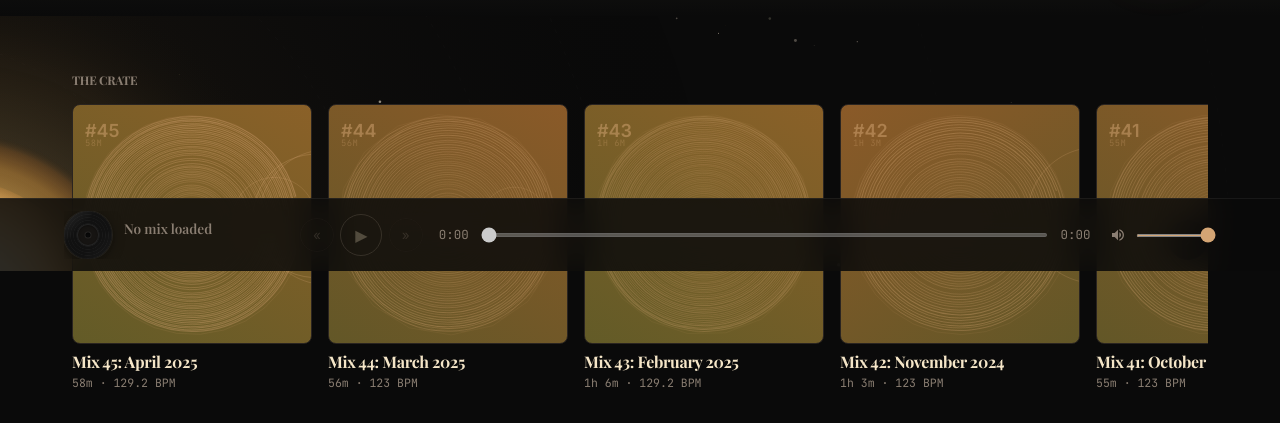
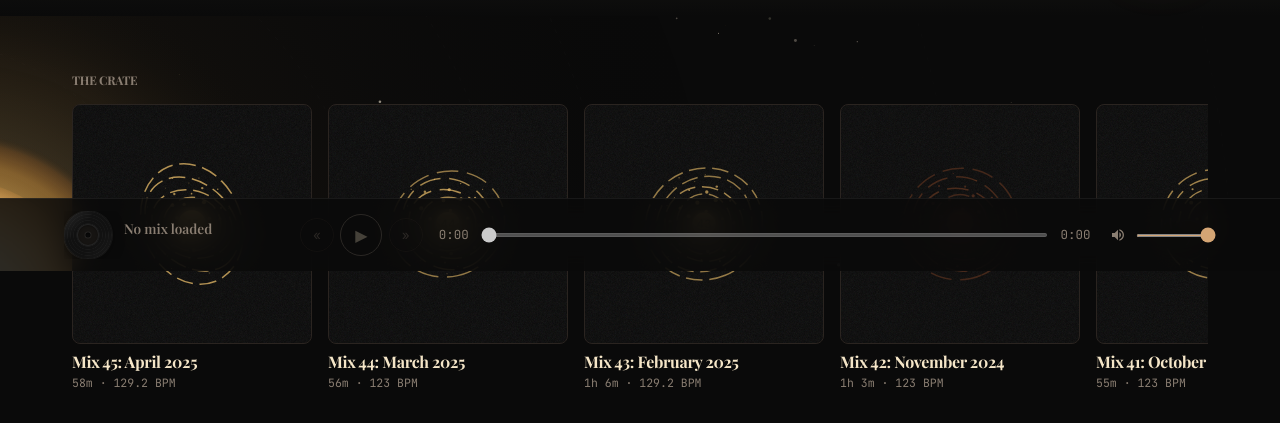
Before and after one commit to lukea3671-Claude/luke-dj-mixes, an Astro site in the folder site/: page / in a window 1280 px wide. Shown: the part 529-952 px from the top of the page. Built offline with nearby package versions, Linux system fonts and the light colour scheme; Astro itself is replaced by a stand-in of ours; grey boxes are pictures that could not be loaded; animation ran at ten frames a second.

Commit message:
Replace VinylGroove with MixVisualizer — Gemini-spec data-driven thumbnails
Based on deep research spec: eccentric ellipses from energy arc,
phyllotactic track nodes, key-based color palette (7 HCL-derived
warm amber tones), LoD rendering for 32px thumbnails, SVG grain
textures with mix-specific seeds.

```diff
--- a/site/src/components/CrateCarousel.tsx
+++ b/site/src/components/CrateCarousel.tsx
@@ -1,7 +1,7 @@
 import { useRef, useState, useCallback, useEffect } from 'react';
 import { motion } from 'framer-motion';
 import { MagicCard } from '@/components/ui/magic-card';
-import VinylGroove from '@/components/VinylGroove';
+import MixVisualizer from '@/components/MixVisualizer';
 
 interface MixItem {
   slug: string;
@@ -15,6 +15,8 @@ interface MixItem {
   bpm: number;
   trackCount: number;
   energyMean: number;
+  musicalKey: string;
+  genres: Array<{ name: string; count: number; percent: number }>;
 }
 
 interface Props {
@@ -163,31 +165,21 @@ export default function CrateCarousel({ mixes }: Props) {
               }}
             >
               <div
-                className="relative w-[220px] h-[220px] rounded-lg overflow-hidden sm:w-[240px] sm:h-[240px] border border-border-warm flex items-center justify-center"
-                style={{ background: mix.gradient }}
+                className="relative w-[220px] h-[220px] rounded-lg overflow-hidden sm:w-[240px] sm:h-[240px] border border-border-warm"
+                style={{ background: '#0A0A0A' }}
               >
-                {/* Vinyl groove visualization */}
-                <VinylGroove
-                  trackCount={mix.trackCount}
-                  bpm={mix.bpm}
-                  energyMean={mix.energyMean}
-                  mixNumber={mix.mixNumber}
-                  size={240}
+                <MixVisualizer
+                  data={{
+                    mixNumber: mix.mixNumber,
+                    bpm: mix.bpm,
+                    trackCount: mix.trackCount,
+                    energyMean: mix.energyMean,
+                    genres: mix.genres,
+                    musicalKey: mix.musicalKey,
+                    duration: mix.duration,
+                  }}
+                  viewMode="card"
                 />
-                {/* Mix number overlay */}
-                <span
-                  className="absolute top-3 left-3 font-heading text-lg font-bold select-none pointer-events-none"
-                  style={{ color: 'rgba(212, 165, 116, 0.5)' }}
-                >
-                  #{String(mix.mixNumber).padStart(2, '0')}
-                </span>
-                {/* Date subtitle */}
-                <span
-                  className="absolute top-8 left-3 font-mono text-[0.55rem] uppercase tracking-wider select-none pointer-events-none"
-                  style={{ color: 'rgba(212, 165, 116, 0.3)' }}
-                >
-                  {mix.duration}
-                </span>
               </div>
               {/* Play button on hover — outside MagicCard to avoid its border glow */}
               <button
--- /dev/null
+++ b/site/src/components/MixVisualizer.tsx
@@ -0,0 +1,267 @@
+import { useMemo } from 'react';
+
+interface MixData {
+  mixNumber: number;
+  bpm: number;
+  trackCount: number;
+  energyMean: number;
+  energyArc?: { q1: number; q2: number; q3: number; q4: number };
+  genres: Array<{ name: string; percent: number }>;
+  musicalKey: string;
+  duration: string; // e.g. "1h 23m" or "58m"
+}
+
+interface Props {
+  data: MixData;
+  viewMode: 'card' | 'thumbnail';
+}
+
+// Musical key → warm amber palette (HCL-derived, perceptually uniform)
+const KEY_COLORS: Record<string, string> = {
+  'G':  '#FFCF73', // luminous pale gold
+  'F#': '#F0C38E', // soft golden amber
+  'G#': '#D8893C', // vibrant orange-amber
+  'A':  '#C58B4E', // base amber
+  'D':  '#A36537', // earthy terracotta
+  'E':  '#7F4A28', // deep caramel
+  'F':  '#6B3A22', // dark cocoa (lightened from #4B2A1A for visibility)
+};
+const DEFAULT_COLOR = '#D4A574';
+
+// Parse duration string to minutes
+function parseDuration(dur: string): number {
+  const hm = dur.match(/(\d+)h\s*(\d+)m/);
+  if (hm) return Number(hm[1]) * 60 + Number(hm[2]);
+  const mOnly = dur.match(/(\d+)m/);
+  if (mOnly) return Number(mOnly[1]);
+  return 60;
+}
+
+// Deterministic seeded random
+function seeded(seed: number) {
+  let s = seed;
+  return () => {
+    s = (s * 16807 + 0) % 2147483647;
+    return (s - 1) / 2147483646;
+  };
+}
+
+// Phyllotactic (sunflower) distribution
+function phyllotacticNodes(
+  count: number,
+  maxRadius: number,
+  genres: Array<{ name: string; percent: number }>,
+  seed: number
+) {
+  const goldenAngle = 137.508 * (Math.PI / 180);
+  const rand = seeded(seed);
+  const nodes: Array<{ x: number; y: number; r: number }> = [];
+
+  // Assign genre tiers to tracks
+  const sorted = [...genres].sort((a, b) => b.percent - a.percent);
+  const tier1Pct = sorted[0]?.percent || 50;
+  const tier2Pct = sorted[1]?.percent || 25;
+
+  for (let i = 0; i < count; i++) {
+    const angle = i * goldenAngle + rand() * 0.3;
+    const r = Math.sqrt((i + 0.5) / count) * maxRadius * 0.85;
+    const x = 500 + r * Math.cos(angle);
+    const y = 500 + r * Math.sin(angle);
+
+    // Node size based on genre tier
+    const pct = (i / count) * 100;
+    let nodeR: number;
+    if (pct < tier1Pct) nodeR = 6 + rand() * 3; // dominant genre: large
+    else if (pct < tier1Pct + tier2Pct) nodeR = 3.5 + rand() * 2; // secondary: medium
+    else nodeR = 1.5 + rand() * 1.5; // micro genres: small
+
+    nodes.push({ x, y, r: nodeR });
+  }
+  return nodes;
+}
+
+// Generate eccentric energy arc paths
+function energyArcPaths(
+  arc: { q1: number; q2: number; q3: number; q4: number },
+  maxRadius: number,
+  bpm: number
+) {
+  const quarters = [arc.q1, arc.q2, arc.q3, arc.q4];
+  const baseRadii = [0.45, 0.6, 0.75, 0.9]; // inner to outer
+
+  // BPM → dash pattern
+  const dashLen = Math.max(4, 40 - (bpm - 100) * 0.8);
+  const gapLen = Math.max(2, dashLen * 0.4);
+  const dashArray = `${dashLen} ${gapLen}`;
+
+  return quarters.map((energy, i) => {
+    const baseR = baseRadii[i] * maxRadius;
+
+    // Energy drives eccentricity: higher = more elliptical
+    const eccentricity = 1 + (energy - 0.15) * 3;
+    const rx = baseR * eccentricity;
+    const ry = baseR / eccentricity;
+
+    // Rotation based on quarter index
+    const rotation = i * 22.5;
+
+    // Opacity from energy
+    const opacity = 0.2 + energy * 2.5;
+
+    return { rx, ry, rotation, opacity: Math.min(0.9, opacity), dashArray };
+  });
+}
+
+export default function MixVisualizer({ data, viewMode }: Props) {
+  const isThumbnail = viewMode === 'thumbnail';
+  const baseColor = KEY_COLORS[data.musicalKey] || DEFAULT_COLOR;
+
+  // Duration → bounding radius (51min=250, 225min=450 on 1000px viewBox)
+  const durationMin = parseDuration(data.duration);
+  const maxRadius = useMemo(() => {
+    const norm = Math.min(1, Math.max(0, (durationMin - 51) / (225 - 51)));
+    return 250 + norm * 200;
+  }, [durationMin]);
+
+  // Energy arc (use provided or synthesize from energyMean)
+  const arc = data.energyArc || {
+    q1: data.energyMean * (0.85 + (data.mixNumber % 3) * 0.1),
+    q2: data.energyMean * (1.0 + (data.mixNumber % 5) * 0.05),
+    q3: data.energyMean * (1.1 - (data.mixNumber % 4) * 0.05),
+    q4: data.energyMean * (0.9 + (data.mixNumber % 2) * 0.1),
+  };
+
+  // Core glow radius from energy mean
+  const coreR = 20 + data.energyMean * 200;
+  const glowStd = 5 + data.energyMean * 60;
+
+  // Generate track nodes (card only)
+  const trackNodes = useMemo(() => {
+    if (isThumbnail) return null;
+    return phyllotacticNodes(
+      Math.min(data.trackCount, 120), // cap for performance
+      maxRadius,
+      data.genres,
+      data.mixNumber * 7919
+    );
+  }, [isThumbnail, data.trackCount, maxRadius, data.genres, data.mixNumber]);
+
+  // Generate energy arc paths
+  const paths = useMemo(() => {
+    return energyArcPaths(arc, maxRadius, data.bpm);
+  }, [arc, maxRadius, data.bpm]);
+
+  const filterId = `grain-${data.mixNumber}`;
+  const glowId = `glow-${data.mixNumber}`;
+
+  return (
+    <svg
+      viewBox="0 0 1000 1000"
+      preserveAspectRatio="xMidYMid meet"
+      xmlns="http://www.w3.org/2000/svg"
+      style={{ width: '100%', height: '100%' }}
+      role="img"
+      aria-label={`Mix ${data.mixNumber} visualization`}
+    >
+      <defs>
+        {/* Vinyl grain texture — unique per mix */}
+        <filter id={filterId}>
+          <feTurbulence
+            type="fractalNoise"
+            baseFrequency="0.85"
+            numOctaves="3"
+            seed={data.mixNumber}
+          />
+          <feColorMatrix
+            type="matrix"
+            values="1 0 0 0 0, 0 1 0 0 0, 0 0 1 0 0, 0 0 0 0.08 0"
+          />
+        </filter>
+        {/* Core glow */}
+        <filter id={glowId}>
+          <feGaussianBlur stdDeviation={glowStd} result="blur" />
+          <feMerge>
+            <feMergeNode in="blur" />
+            <feMergeNode in="SourceGraphic" />
+          </feMerge>
+        </filter>
+      </defs>
+
+      {/* Grain overlay */}
+      {!isThumbnail && (
+        <rect width="1000" height="1000" filter={`url(#${filterId})`} />
+      )}
+
+      {/* Core sun/spindle — energy mean drives glow */}
+      <circle
+        cx={500}
+        cy={500}
+        r={isThumbnail ? coreR * 1.3 : coreR}
+        fill={baseColor}
+        opacity={0.6 + data.energyMean * 2}
+        filter={!isThumbnail ? `url(#${glowId})` : undefined}
+      />
+
+      {/* Energy arc orbits — eccentric ellipses */}
+      <g fill="none" stroke={baseColor}>
+        {isThumbnail ? (
+          // Simplified: single circle for thumbnail
+          <circle
+            cx={500}
+            cy={500}
+            r={maxRadius * 0.65}
+            strokeWidth={3}
+            opacity={0.3 + data.energyMean * 2}
+            vectorEffect="non-scaling-stroke"
+          />
+        ) : (
+          // Full eccentric arcs for card view
+          paths.map((p, i) => (
+            <ellipse
+              key={i}
+              cx={500}
+              cy={500}
+              rx={p.rx}
+              ry={p.ry}
+              transform={`rotate(${p.rotation} 500 500)`}
+              strokeWidth={1.5}
+              strokeDasharray={p.dashArray}
+              opacity={p.opacity}
+              vectorEffect="non-scaling-stroke"
+            />
+          ))
+        )}
+      </g>
+
+      {/* Track nodes — phyllotactic distribution (card only) */}
+      {!isThumbnail && trackNodes && (
+        <g fill={baseColor}>
+          {trackNodes.map((node, i) => (
+            <circle
+              key={i}
+              cx={node.x}
+              cy={node.y}
+              r={node.r}
+              opacity={0.6}
+            />
+          ))}
+        </g>
+      )}
+
+      {/* Mix number label (card only) */}
+      {!isThumbnail && (
+        <text
+          x={500}
+          y={515}
+          fill="rgba(10, 10, 10, 0.7)"
+          fontSize={48}
+          fontWeight="bold"
+          textAnchor="middle"
+          fontFamily="'Inter', system-ui, sans-serif"
+        >
+          {data.mixNumber}
+        </text>
+      )}
+    </svg>
+  );
+}
--- a/site/src/pages/index.astro
+++ b/site/src/pages/index.astro
@@ -26,6 +26,8 @@ const crateMixes = sorted.slice(1).map((mix) => ({
   bpm: mix.data.bpm,
   trackCount: mix.data.trackCount,
   energyMean: mix.data.energyMean,
+  musicalKey: mix.data.musicalKey,
+  genres: mix.data.genres,
 }));
 
 // Genre marquee data
@@ -57,6 +59,10 @@ const archiveData = sorted.slice(1).map((mix) => ({
   bpm: mix.data.bpm,
   isAnalyzed: isAnalyzed(mix.data),
   genre: mix.data.genres[0]?.name || '',
+  trackCount: mix.data.trackCount,
+  energyMean: mix.data.energyMean,
+  musicalKey: mix.data.musicalKey,
+  genres: mix.data.genres,
   year: mix.data.date.split(' ').pop() || 'Unknown',
 }));
 
```
Also changed, not shown: site/src/components/ArchiveFocusCards.tsx (+19 -5 lines).
